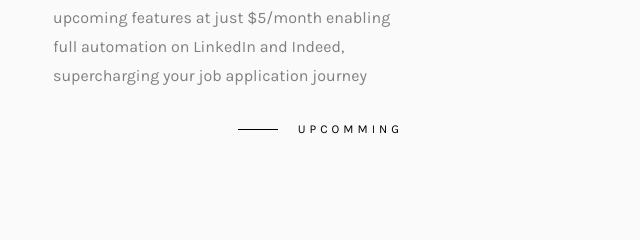
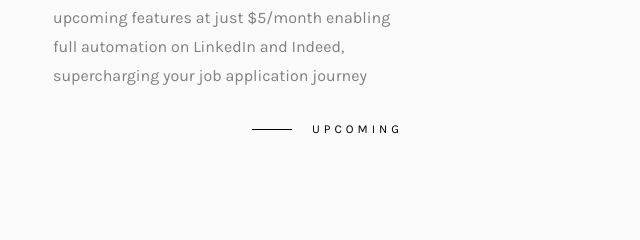
Before and after one commit to saurabhbelote/formjob-Auto, a plain HTML site: page index.html in a window 1280 px wide. Shown: the part 6187-6427 px from the top of the page, 412-1052 px from the left. Drawn offline with nearby package versions, Linux system fonts and the light colour scheme; files whose address does not match are found by name; a web font is replaced by a local one.

Commit message:
Update index.html

```diff
--- a/index.html
+++ b/index.html
@@ -285,7 +285,7 @@
 									<p>Unlock your dream job effortlessly with our upcoming features at just $5/month
 										enabling full automation on LinkedIn and Indeed, supercharging your job
 										application journey</p>
-									<p class="read"><a href="#">Upcomming</a></p>
+									<p class="read"><a href="#">Upcoming</a></p>
 								</div>
 							</div>
 						</div>
```
